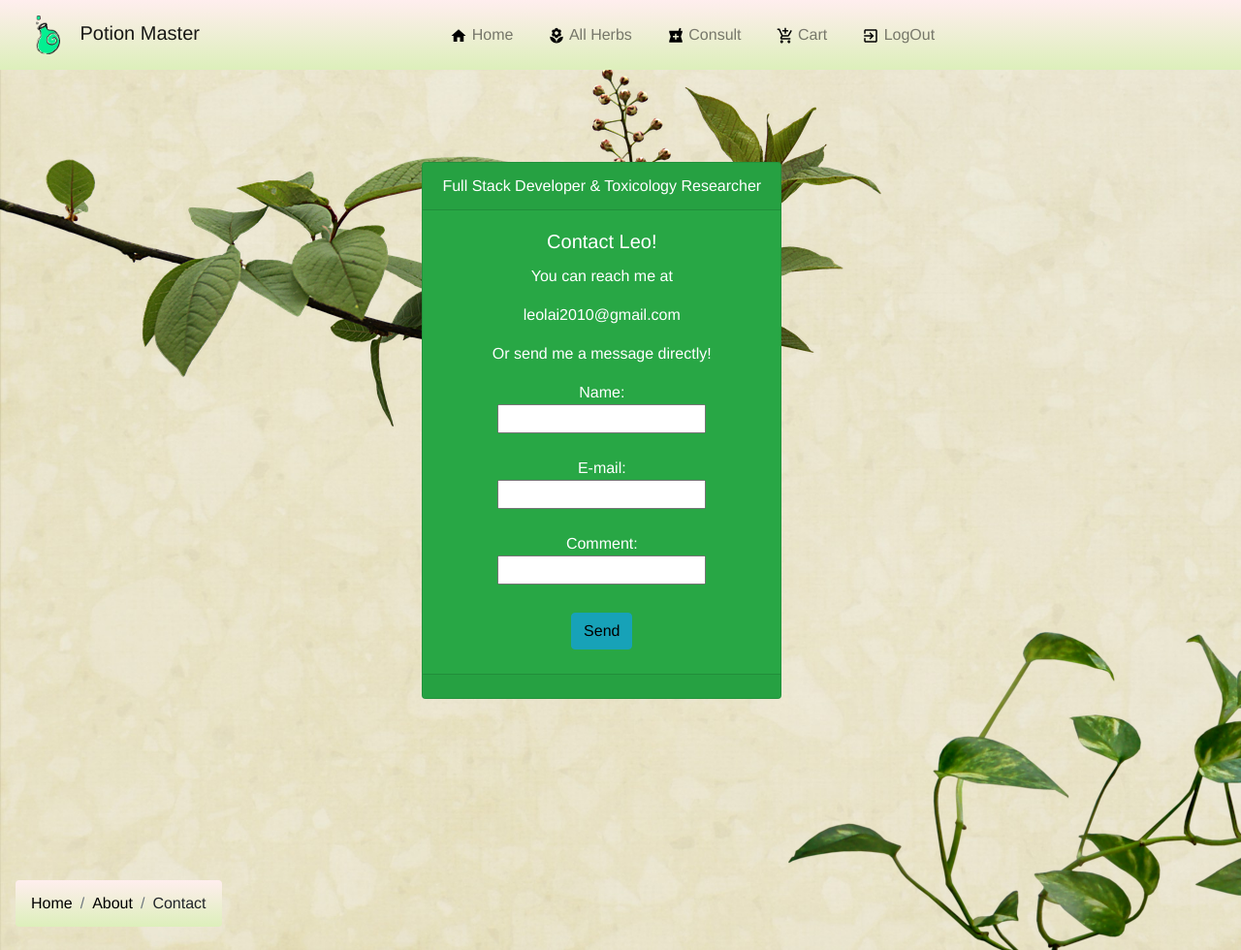
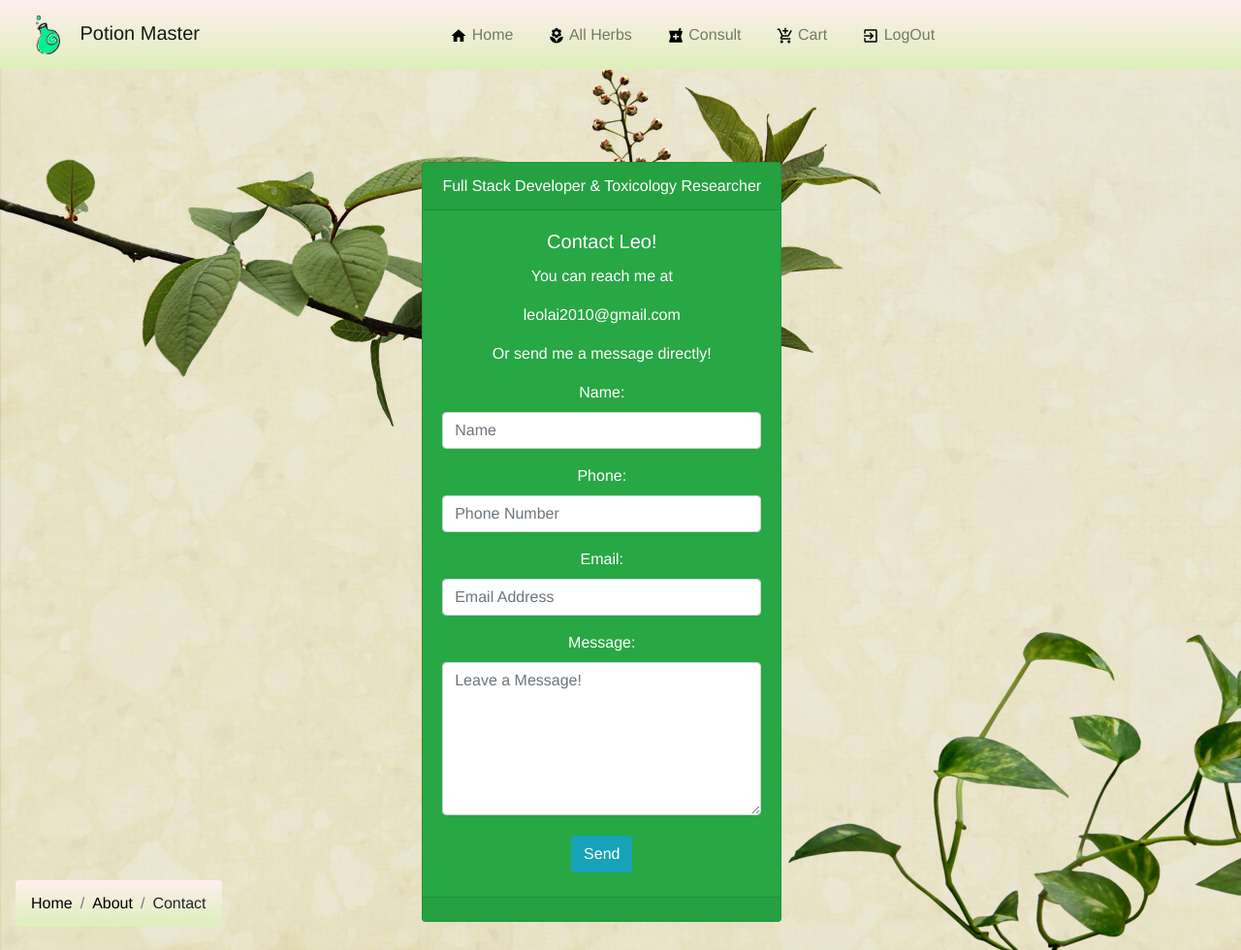
Before and after one commit to leolai2010/Python_Project, a Django app: page /contact in a window 1280 px wide. Shown: the whole page at 97% size. Run offline with Django 3.2, Linux system fonts and the light colour scheme; parts of the project's set-up code (start-up, migrations or seed data) failed here and were passed over; some libraries are stand-ins or nearby versions; some web fonts are replaced.

Commit message:
update to functional form

```diff
--- a/apps/users/templates/users/contact.html
+++ b/apps/users/templates/users/contact.html
@@ -46,15 +46,29 @@
                         <p>leolai2010@gmail.com</p>
                         <p>Or send me a message directly!</p>
                         <div id="sendform">
-                        <form>
-                            Name:<br>
-                            <input type="text" name="name"><br><br>
-                            E-mail:<br>
-                            <input type="text" name="mail"><br><br>
-                            Comment:<br>
-                            <input type="text" name="comment"><br><br>
-                            <button type="submit" class="btn btn-info"><a href="/dashboard">Send</a></button>
-                        </form>
+                            <form data-aos="fade-up" action="https://formspree.io/leolai2010@gmail.com"
+                                method="POST">
+                                <div class="form-group">
+                                    <label for="name">Name:</label>
+                                    <input type="text" class="form-control" name="name" placeholder="Name">
+                                </div>
+                                <div class="form-group">
+                                    <label for="name">Phone:</label>
+                                    <input type="text" class="form-control" name="phone" placeholder="Phone Number">
+                                </div>
+                                <div class="form-group">
+                                    <label for="name">Email:</label>
+                                    <input type="email" class="form-control" name="_replyto" placeholder="Email Address">
+                                </div>
+                                <div class="form-group">
+                                    <label for="name">Message:</label>
+                                    <textarea name="message"  placeholder="Leave a Message!" rows="6" class="form-control medium-textarea"></textarea>
+                                </div>
+                                <input type="hidden" name="_next" value="http://www.leohlai.info" />
+                                <div class="center">
+                                <input type="submit" value="Send" class="btn btn-info">
+                                </div>
+                            </form>
                         </div>
                     </div>
                 <div class="card-footer"></div>
```
